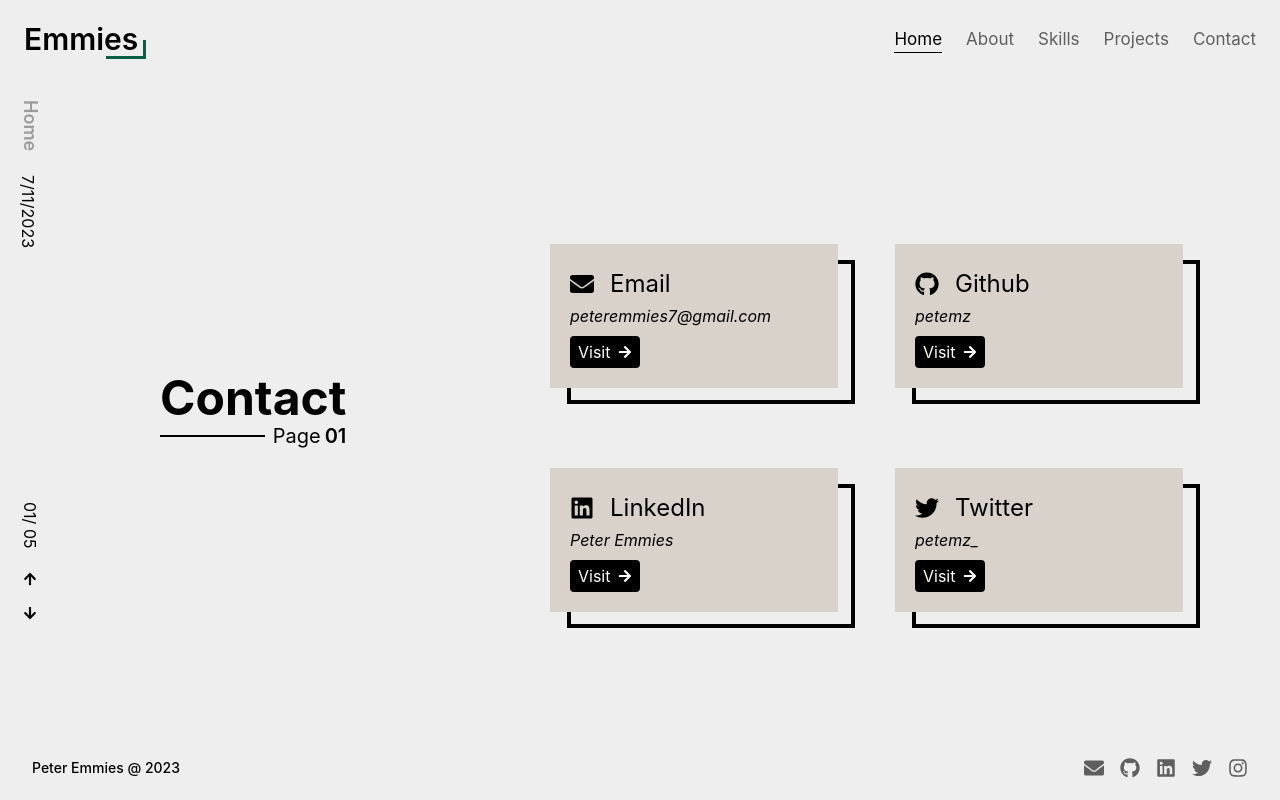
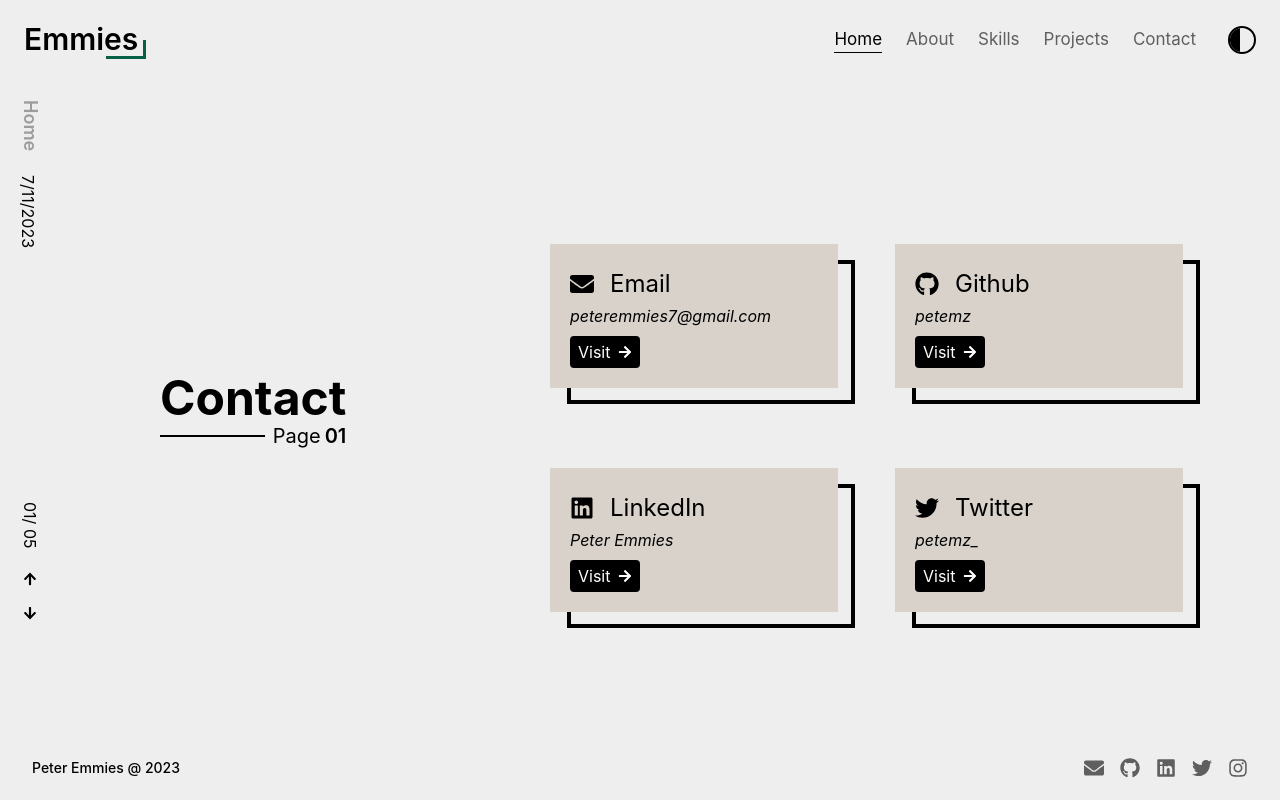
Before and after one commit to petemz/My-Portfolio, a React (Create React App) app: page /contact in a window 1280 px wide. Built offline with nearby package versions, Linux system fonts and the light colour scheme.

Commit message:
new color mode feature

```diff
--- a/src/App.js
+++ b/src/App.js
@@ -12,10 +12,10 @@ import Projects from "./Components/Projects";
 import About from "./Components/About";
 import OverlayMenu from "./Components/OverlayMenu";
 import Welcome from "./Components/Welcome";
-import CustomCursor from './Components/CustomCursor'
+//import CustomCursor from './Components/CustomCursor'
 
 function App() {
-  const { overlayMenu } = useContext(Context)
+  const { overlayMenu, isDarkMode } = useContext(Context)
 
   const controls = useAnimation()
 
@@ -31,8 +31,8 @@ function App() {
   }, [controls]);
 
   return (
-    <div className="bg-[#eee] relative h-screen pb-16 pt-20">
-      <Header />
+    <div className={`${isDarkMode ? 'bg-[#121212] text-white' : 'bg-[#eee]'} transition-colors duration-500 relative h-screen pb-16 pt-20`}>
+      <Header/>
       <Side />
       <Footer />
 
@@ -57,7 +57,7 @@ function App() {
 
       {overlayMenu && <OverlayMenu />}
 
-      {isWelcome &&
+      {/*isWelcome &&
         <motion.div
           className="slide fixed h-screen w-full z-50 top-0 bg-red-600"
           initial={{ y: 0 }}
@@ -65,10 +65,9 @@ function App() {
           transition={{ duration: 0.5 }}
         >
           <Welcome />
-        </motion.div>
+        </motion.div>  */
       }
 
-      <CustomCursor/>
     </div>
   )
 }
--- a/src/Components/About.js
+++ b/src/Components/About.js
@@ -4,7 +4,7 @@ import { useContext } from "react"
 import reactCert from '../Assets/reactCert.png'
 
 const About = () => {
-    const {currentPage} = useContext(Context)
+    const {currentPage, isDarkMode} = useContext(Context)
     const badges = [
         {id:"1568ba80-aa62-44d6-bb48-02fcefc409ed"},
         {id:"a0d994dd-5bcd-4773-8ee2-89aae28a7afe"},
@@ -20,7 +20,7 @@ const About = () => {
                 <div className="w-max">
                     <p className="text-5xl md:text-4xl font-bold mt-2">About</p>
                     <div className="flex items-center pb-3">
-                        <div className="w-full h-[2px] mr-2 bg-black"></div>
+                        <div className={`w-full h-[2px] mr-2 ${isDarkMode ? 'bg-[#eee]' : 'bg-black'}`}></div>
                         <p className="text-xl md:text-lg flex">
                             <span className="mr-1">Page</span>
                             <span className="font-semibold">{` 0${currentPage.index}`}</span>
--- a/src/Components/Contact.js
+++ b/src/Components/Contact.js
@@ -3,7 +3,7 @@ import {Context} from "../Context"
 import { useContext } from "react"
 
 const Contact = () => {
-    const {currentPage} = useContext(Context)
+    const { currentPage, isDarkMode } = useContext(Context)
 
     const contacts = [
         {name: "Email", username: "peteremmies7@gmail.com", link:"mailto:peteremmies7@gmail.com", icon: <FaEnvelope />},
@@ -18,7 +18,7 @@ const Contact = () => {
                 <div className="w-max">
                     <p className="text-5xl md:text-4xl font-bold mt-2">Contact</p>
                     <div className="flex items-center">
-                        <div className="w-full h-[2px] mr-2 bg-black"></div>
+                        <div className={`w-full h-[2px] mr-2 ${isDarkMode ? 'bg-[#eee]' : 'bg-black'}`}></div>
                         <p className="text-xl md:text-lg flex">
                             <span className="mr-1">Page</span>
                             <span className="font-semibold">{` 0${currentPage.index}`}</span>
@@ -31,7 +31,7 @@ const Contact = () => {
                 {contacts.map(contact => {
                     return (
                         <div className="w-[305px] md:w-72 sm:w-[305px] sm:h-40 md:h-36 group h-40 relative transition-all ease-out hover:scale-110 duration-500" key={contact.name}>
-                            <div className="absolute pt-6 px-5 bg-[#d8d2cb] group group-hover:bg-black group-hover:text-white top-0 left-0 w-72 h-36 z-10">
+                            <div className={`absolute pt-6 px-5 group ${isDarkMode ? 'bg-[#000] group-hover:bg-[#d8d2cb] group-hover:text-black' : 'bg-[#d8d2cb] group-hover:bg-black group-hover:text-white'} top-0 left-0 w-72 h-36 z-10`}>
                                 <div className="flex items-center text-2xl">
                                     <div className="mr-4">
                                         {contact.icon}
@@ -42,14 +42,14 @@ const Contact = () => {
                                     <em>{contact.username}</em>
                                 </p>
                                 <a href={contact.link} target="blank" className="w-max block group-hover:animate-wiggle">
-                                    <button className="w-[70px] h-8 px-2 text-white group-hover:bg-[#d8d2cb] group-hover:text-black hover:bg-[#d8d2cb] rounded bg-black flex justify-between items-center">
+                                    <button className={`w-[70px] h-8 px-2 ${isDarkMode ? 'text-black group-hover:bg-black group-hover:text-white hover:bg-#black bg-[#d8d2cb]' : 'text-white group-hover:bg-[#d8d2cb] group-hover:text-black hover:bg-[#d8d2cb] bg-black'} rounded flex justify-between items-center`}>
                                         <span>Visit</span>
                                         <span className="text-sm font font-bold"><FaArrowRight /></span>
                                     </button>
                                 </a>
                             </div>
 
-                            <div className="absolute w-72 h-36 bottom-0 right-0 border-4 group-hover:bg-[#d8d2cb] border-black">
+                            <div className={`absolute w-72 h-36 bottom-0 right-0 border-4 ${isDarkMode ? 'group-hover:bg-black border-[#d8d2cb]' : 'group-hover:bg-[#d8d2cb] border-black'}`}>
                             </div>
                         </div>
                     )}
--- a/src/Components/Footer.js
+++ b/src/Components/Footer.js
@@ -4,7 +4,7 @@ import {Context} from "../Context"
 import { toUpperCase } from "../Utilities/Utilities"
 
 const Footer = () => {
-    const {currentPage, pageUp, pageDown} = useContext(Context)
+    const {currentPage, pageUp, pageDown, isDarkMode} = useContext(Context)
     const currentYear = new Date().getFullYear()
 
     return (
@@ -15,7 +15,7 @@ const Footer = () => {
                     <span>{currentYear}</span>
                 </div>
 
-                <nav className="text-xl text-[#5f5f5f]">
+                <nav className={`text-xl ${isDarkMode ? 'text-[#eee]' : 'text-[#5f5f5f]'}`}>
                     <ul className="flex">
                         <a href="mailto:peteremmies7@gmail.com" target="_blank" rel="noopener noreferrer">
                             <li className="ml-4 hover:text-orange-400">
--- a/src/Components/Header.js
+++ b/src/Components/Header.js
@@ -4,15 +4,14 @@ import { useContext } from "react"
 import { FiMenu } from "react-icons/fi"
 import Logo from "../Assets/Logo"
 import { toUpperCase } from "../Utilities/Utilities"
-//import { useState } from "react"
 
 const Header = () => {
-    const {currentPage, setCurrentPage, setOverlayMenu, navItems} = useContext(Context)
+    const {currentPage, setCurrentPage, setOverlayMenu,  isDarkMode, setIsDarkMode, navItems} = useContext(Context)
 
     const nav = navItems.map((item, index) => {
-        const activeLink = currentPage.page === item ? `text-black border-b border-black` : ''
+        const activeLink = currentPage.page === item && `border-b ${isDarkMode ? 'text-white border-white' : 'text-black border-black'}`
         return (
-            <li key={index} className="hover:text-black ml-6">
+            <li key={index} className={` ml-6 ${isDarkMode ? 'hover:text-white' : 'hover:text-black'}`}>
                 <Link
                     onClick={() => setCurrentPage({page:item, index: index + 1})}
                     to={item === 'home' ? '/' : '/' + item}
@@ -33,15 +32,25 @@ const Header = () => {
                 <Logo />
             </Link>
 
+        <div className="flex items-center">
+            <nav className={`text-[17px] sm:hidden text-[#5f5f5f]`}>
+                <ul className="flex">
+                    {nav}
+                </ul>
+            </nav>
+
             <button onClick={() => setOverlayMenu(true)} className="text-4xl hidden sm:block">
                 {<FiMenu/>}
             </button>
 
-            <nav className="text-[17px] sm:hidden text-[#5f5f5f] ">
-                <ul className="flex">
-                    {nav}
-                </ul>
-            </nav>
+            <button
+                onClick={() => setIsDarkMode(val => !val)}
+                className={`${isDarkMode ? 'border-[#eee]' : 'border-black' } flex w-7 h-7 ml-8 border-2 rounded-full overflow-hidden`}
+            >
+                <div className={`${isDarkMode ? 'bg-[#eee]' : 'bg-black'} h-full w-[43%]`}></div>
+            </button>
+        </div>
+
         </header>
       )
 }
--- a/src/Components/OverlayMenu.js
+++ b/src/Components/OverlayMenu.js
@@ -7,7 +7,7 @@ import { FiX } from "react-icons/fi"
 
 
 const OverlayMenu = () => {
-    const {currentPage, setCurrentPage, setOverlayMenu, navItems, } = useContext(Context)
+    const {currentPage, setCurrentPage, setOverlayMenu, navItems, isDarkMode} = useContext(Context)
 
     return (
         <div className="bottom-20 top-0 pt-32 h-full w-full fixed z-50 bg-inherit ">
@@ -37,7 +37,7 @@ const OverlayMenu = () => {
                 )}
             </div>
 
-            <nav className="text-xl text-[#5f5f5f] absolute right-8 bottom-0">
+            <nav className={`text-xl ${isDarkMode ? 'text-white' : 'text-[#5f5f5f]'} absolute right-8 bottom-0`}>
                 <ul className=" justify-end">
                     <a href="mailto:peteremmies7@gmail.com" target="_blank" rel="noopener noreferrer">
                         <li className="my-4 hover:text-orange-400">
--- a/src/Components/Projects.js
+++ b/src/Components/Projects.js
@@ -3,7 +3,7 @@ import {Context} from "../Context"
 import { FaGithub } from "react-icons/fa"
 
 const Projects = () => {
-    const { currentPage } = useContext(Context)
+    const { currentPage, isDarkMode } = useContext(Context)
 
     const projects = [
         {name:"Ignis", languages:"React + Tailwind CSS", description:"An e-commerce website for a fashion brand", link:"https://ignis-petemz.vercel.app", img: require("../Assets/projectsImage/ignis.png")},
@@ -23,7 +23,7 @@ const Projects = () => {
                 <div className="w-max">
                     <p className="text-5xl md:text-4xl font-bold mt-2">Projects</p>
                     <div className="flex items-center">
-                        <div className="w-full h-[2px] mr-2 bg-black"></div>
+                        <div className={`w-full h-[2px] mr-2 ${isDarkMode ? 'bg-[#eee]' : 'bg-black'}`}></div>
                         <p className="text-xl md:text-lg flex">
                             <span className="mr-1">Page</span>
                             <span className="font-semibold">{` 0${currentPage.index}`}</span>
@@ -35,7 +35,7 @@ const Projects = () => {
             <div className="w-full m-auto px-[8%] flex flex-col items-center">
                 {projects.map(project => {
                     return (
-                        <div className="relative w-full max-w-[800px] -lg:h-[530px] mt-10 mb-24 p-12 py-14 xs:p-10 grid -lg:grid-cols-[40px_1fr_250px] gap-x-10 rounded-[80px] md:rounded-[60px] xs:rounded-[50px] bg-[#d8d2cb] border border-emerald-800" key={project.name}>
+                        <div className={`relative w-full max-w-[800px] -lg:h-[530px] mt-10 mb-24 p-12 py-14 xs:p-10 grid -lg:grid-cols-[40px_1fr_250px] gap-x-10 rounded-[80px] md:rounded-[60px] xs:rounded-[50px] ${isDarkMode ? 'bg-black' : 'bg-[#d8d2cb]'} border border-emerald-800`} key={project.name}>
                             <div className="lg:hidden my-auto [word-spacing:5px] text-emerald-800 font-semibold w-max rotate-180 flex justify-center [writing-mode:vertical-rl]">
                                 <span>{project.languages}</span>
                             </div>
@@ -52,7 +52,7 @@ const Projects = () => {
                             <div className="flex flex-col justify-center lg:mt-6 text-lg">
                                 <h2 className="text-5xl lg:text-4xl -lg:mb-14 mb-2 font-semibold break-words">{project.name}</h2>
 
-                                <p className="-lg:mb-20 mb-2 text-emerald-800"><a href={project.link} target="_blank" rel="noopener noreferrer">VISIT THE WEBSITE</a></p>
+                                <p className="-lg:mb-20 mb-2 hover:underline text-emerald-800"><a href={project.link} target="_blank" rel="noopener noreferrer">VISIT THE WEBSITE</a></p>
 
                                 <FaGithub className="-md:text-3xl text-2xl"/>
                             </div>
--- a/src/Context.js
+++ b/src/Context.js
@@ -6,6 +6,7 @@ const Context = createContext()
 const ContextProvider = (props) => {
     const [currentPage, setCurrentPage] = useState({page:"home", index:1})
     const [overlayMenu, setOverlayMenu] = useState(false)
+    const [isDarkMode, setIsDarkMode] = useState(false)
 
     const navItems = ["home", "about", "skills", "projects", "contact"]
 
@@ -32,18 +33,24 @@ const ContextProvider = (props) => {
     }
 
     useEffect(() => {
-        const storedCurrentPage = window.sessionStorage.getItem("currentPage");
+        const storedCurrentPage = window.sessionStorage.getItem("currentPage")
         if (storedCurrentPage) {
             setCurrentPage(JSON.parse(storedCurrentPage));
+        }
+
+        const storedColorMode = window.sessionStorage.getItem("darkMode")
+        if (storedColorMode !== null && storedColorMode !== undefined) {
+            setIsDarkMode(JSON.parse(storedColorMode));
         }
       }, [])
 
     useEffect(() => {
         window.sessionStorage.setItem('currentPage', JSON.stringify(currentPage))
-    }, [currentPage])
+        window.sessionStorage.setItem('darkMode', JSON.stringify(isDarkMode))
+    }, [currentPage, isDarkMode])
 
     return (
-        <Context.Provider value={{currentPage, setCurrentPage, overlayMenu, setOverlayMenu, navItems, pages, pageUp, pageDown}}>
+        <Context.Provider value={{currentPage, setCurrentPage, overlayMenu, setOverlayMenu, isDarkMode, setIsDarkMode, navItems, pages, pageUp, pageDown}}>
             {props.children}
         </Context.Provider>
     )
--- a/src/Styles/index.css
+++ b/src/Styles/index.css
@@ -19,16 +19,11 @@
 
 body {
   margin: 0;
-  cursor: none;
   font-family: 'Inter', sans-serif, -apple-system, BlinkMacSystemFont, 'Segoe UI', 'Roboto', 'Oxygen', 'Ubuntu', 'Cantarell', 'Fira Sans', 'Droid Sans', 'Helvetica Neue', sans-serif;
   -moz-osx-font-smoothing: grayscale;
   -webkit-font-smoothing: antialiased;
 }
 
-button, a, body {
-  cursor: none;
-}
-
 code {
   font-family: source-code-pro, Menlo, Monaco, Consolas, 'Courier New', monospace;
 }
```
Also changed, not shown: src/Components/Skills.js.
